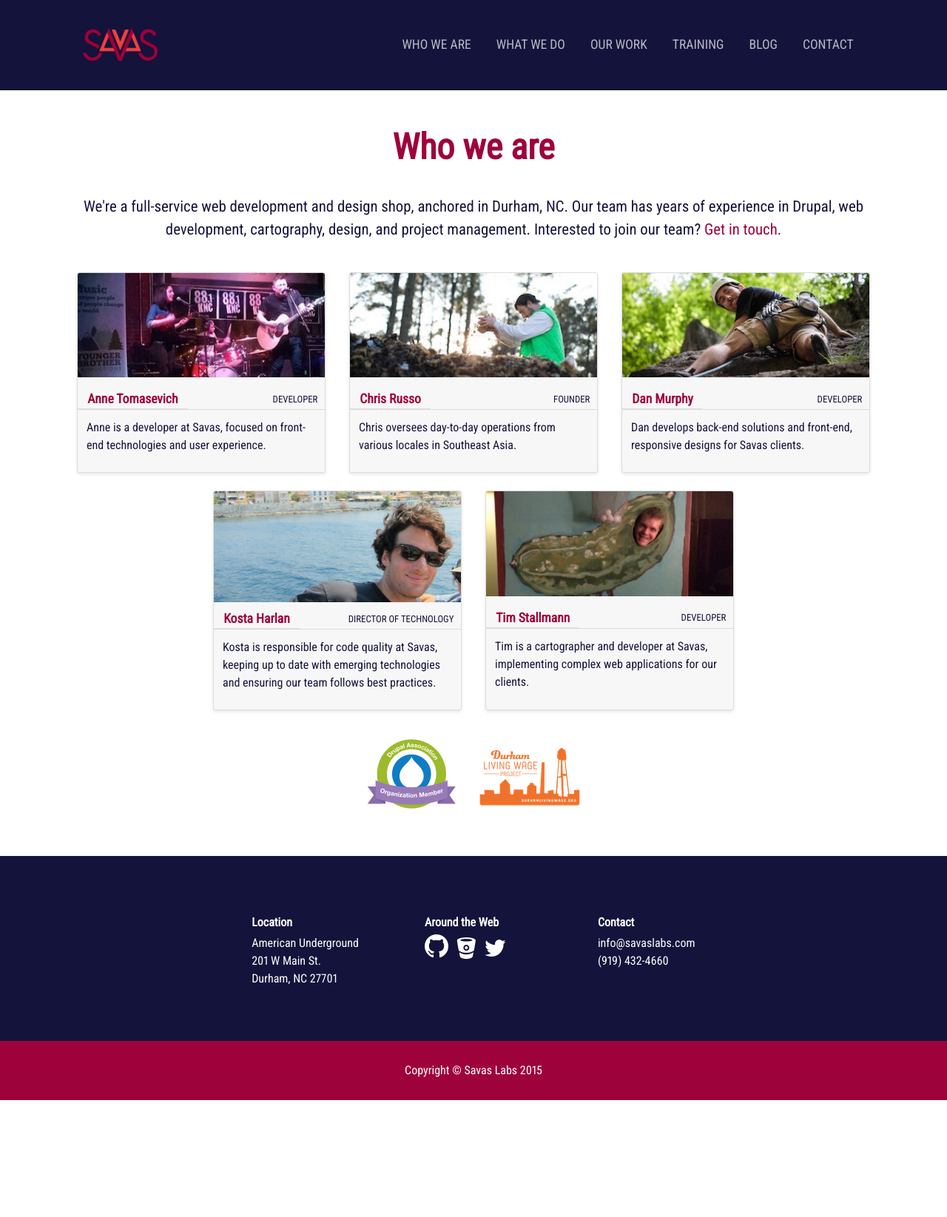
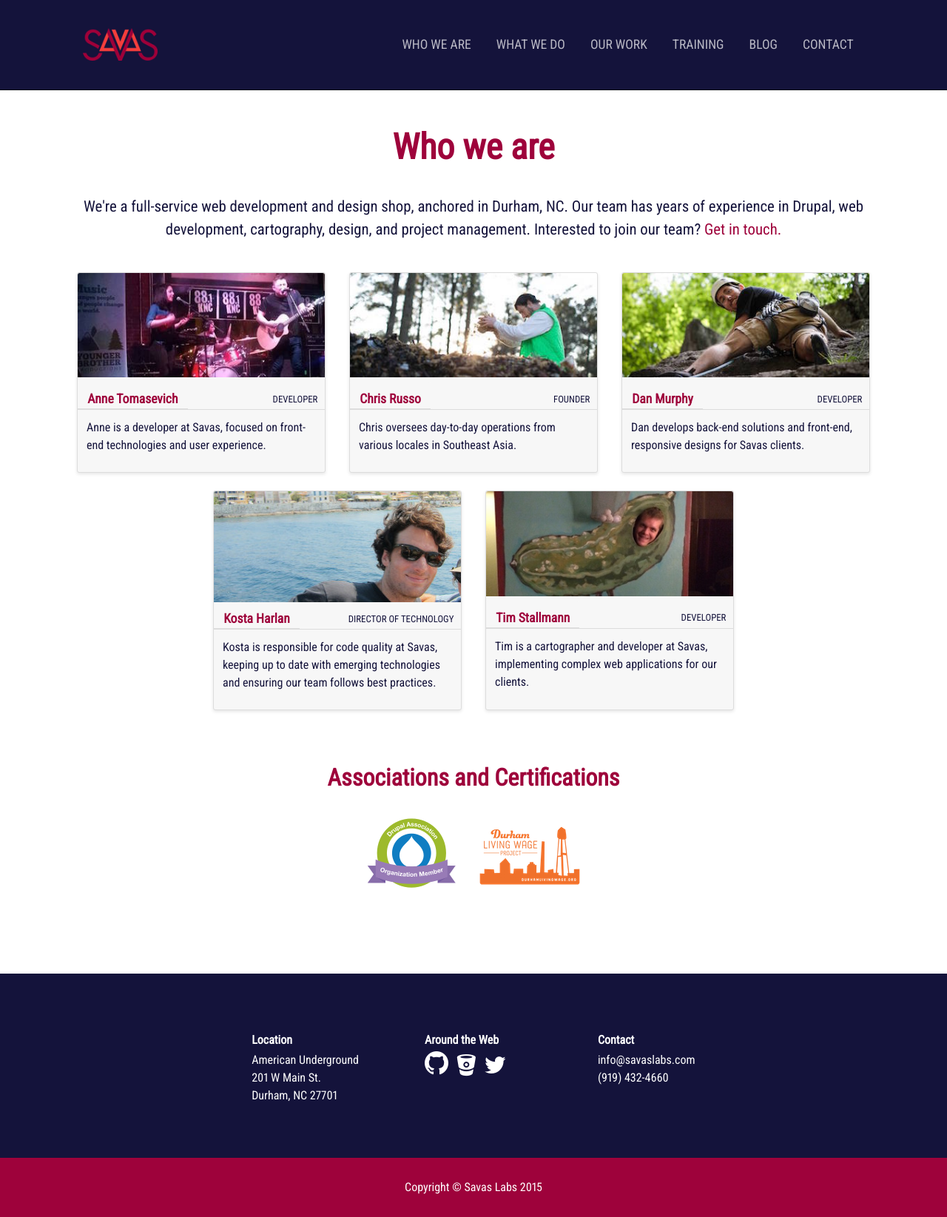
Before and after one commit to tumble1999/savaslabs.github.io, a Jekyll site: the page built from who-we-are.html, in a window 1280 px wide. Shown: the whole page at 74% size. Built offline with Jekyll 4.4.1, drawn with Linux system fonts in a browser that asks for light colours; some web fonts are replaced; before the commit the page ends 1487 px from its top, so only the background shows below that.

Commit message:
SAV-43: Add header and links

```diff
--- a/assets/styles/_scss/_team.scss
+++ b/assets/styles/_scss/_team.scss
@@ -49,6 +49,9 @@
     }
 }
 
+.associations {
+    text-align: center;
+    clear: both;
     .logos {
         @include display(flex);
         @include justify-content(center);
@@ -59,3 +62,4 @@
             margin: 0 1em;
         }
     }
+}
--- a/who-we-are.html
+++ b/who-we-are.html
@@ -28,7 +28,10 @@ permalink: "/team/"
     </div>
 </div>
 
-<div class="logos">
-    <img src="/assets/img/drupal_assoc_member_logo.png" width="120px" height="120px">
-    <img src="/assets/img/durham_living_wage_logo.png" width="136px" height="85px">
+<div class="associations wrapper">
+    <h3>Associations and Certifications</h3>
+    <div class="logos">
+        <a href="https://assoc.drupal.org/"><img src="/assets/img/drupal_assoc_member_logo.png" width="120px" height="120px"></a>
+        <a href="http://www.durhamlivingwage.org/"><img src="/assets/img/durham_living_wage_logo.png" width="136px" height="85px"></a>
+    </div>
 </div>
```
Lines whose indentation alone changed are shown as unchanged.
